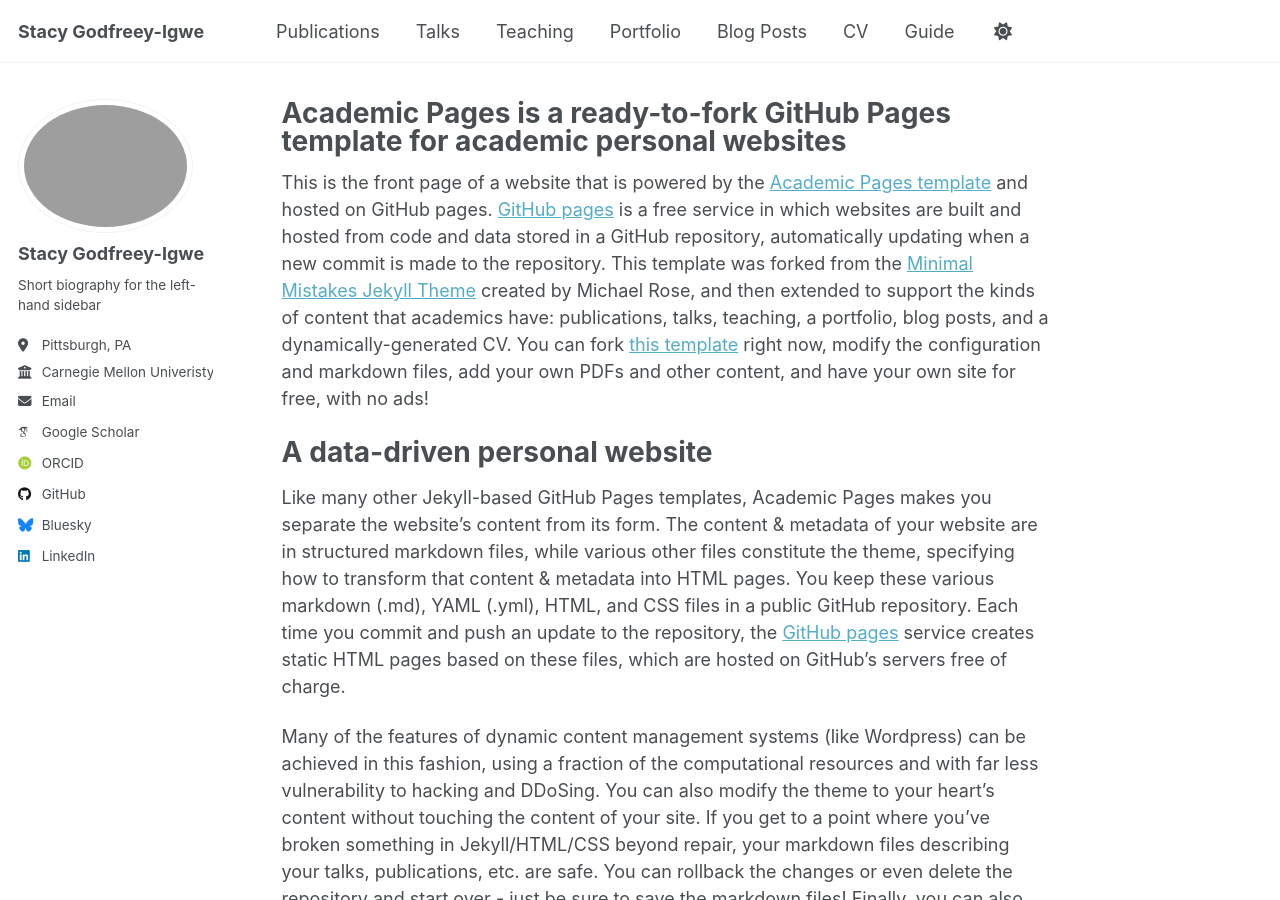
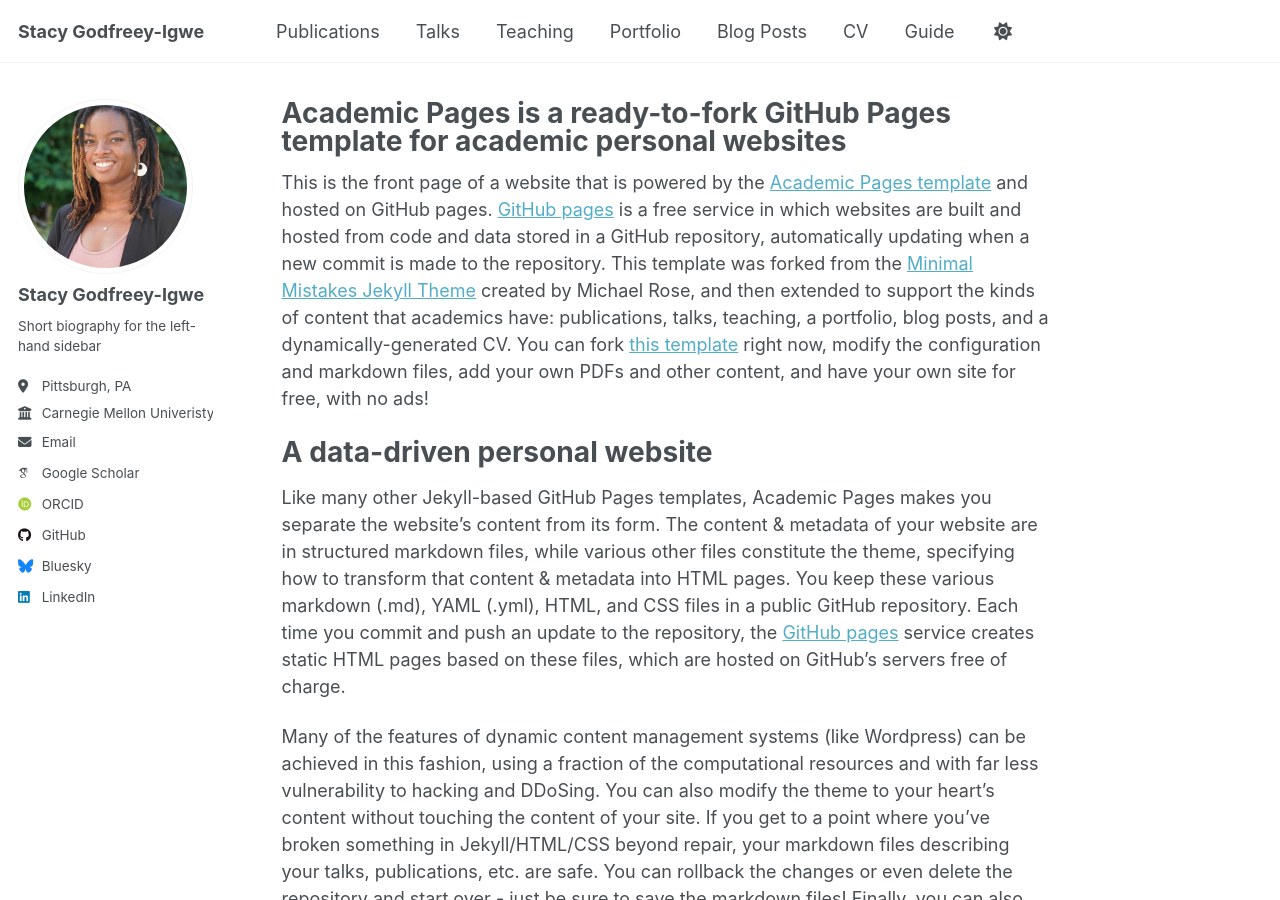
Before and after one commit to sg129646/sg129646.github.io, a Jekyll site: the page built from _pages/about.md, in a window 1280 px wide and 900 px high. Built offline with Jekyll 4.4.1, drawn with Linux system fonts in a browser that asks for light colours; some web fonts are replaced.

Commit message:
Update _config.yml

```diff
--- a/_config.yml
+++ b/_config.yml
@@ -22,7 +22,7 @@ repository               : "sg129646/sg129646.github.io"
 #               Additional customization can be done by editing /_includes/author-profile.html
 author:
   # Biographic information
-  avatar           : "stacy_cut.png"
+  avatar           : "stacy_avatar.jpg"
   name             : "Stacy Godfreey-Igwe"
   pronouns         : # example: "she/her"
   bio              : "Short biography for the left-hand sidebar"
```
